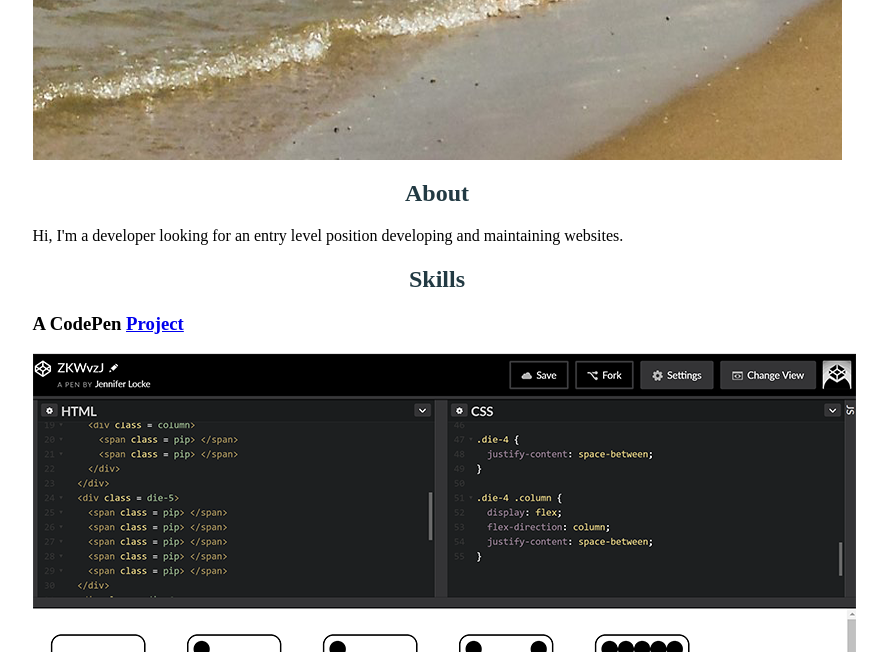
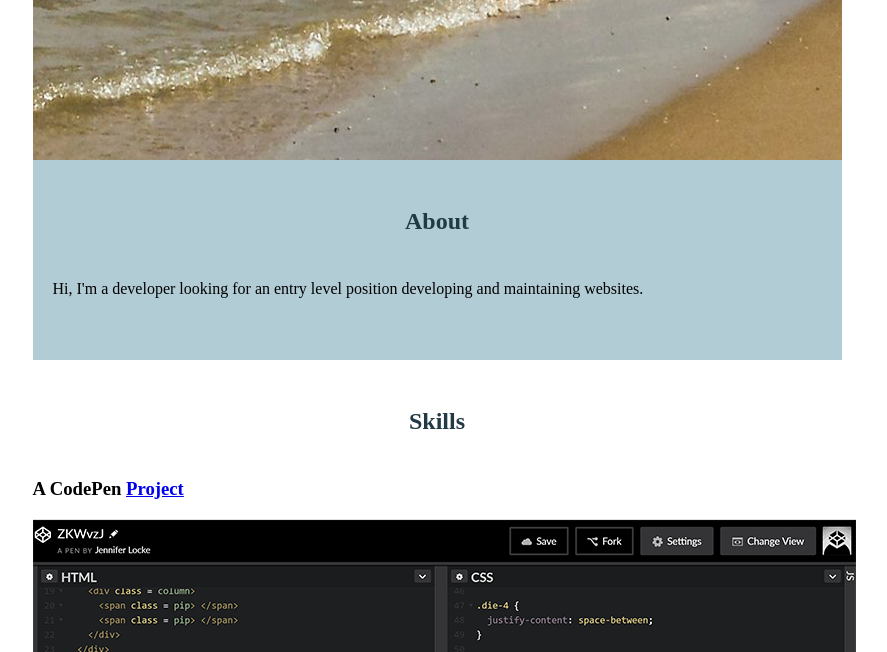
Before and after one commit to jnnfrlocke/portfolio, a plain HTML site: page index.html in a window 1280 px wide. Shown: the part 148-800 px from the top of the page, without its empty margins (203-1090 px from the left). Drawn offline with Linux system fonts and the light colour scheme.

Commit message:
Style about section

```diff
--- a/css/main.css
+++ b/css/main.css
@@ -11,9 +11,15 @@ h1 {
 }
 
 h2 {
+    margin: 0;
+    padding: 2em 0 1em 0;
     color: #223a43;
     font-weight: bold;
     text-align: center;
+}
+
+p {
+    margin: 20px;
 }
 
 header {
@@ -25,7 +31,10 @@ nav {
     text-align: right;
 }
 
-#about {}
+#about {
+    background: #b2ccd5;
+    height: 200px;
+}
 
 #skills {}
 
```
